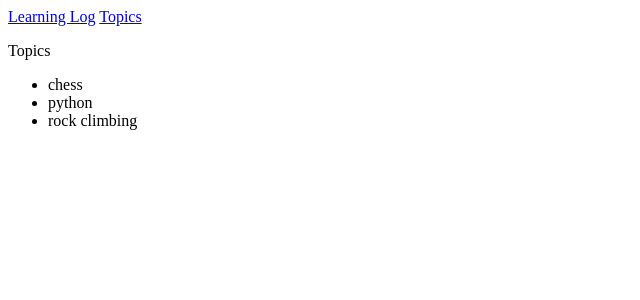
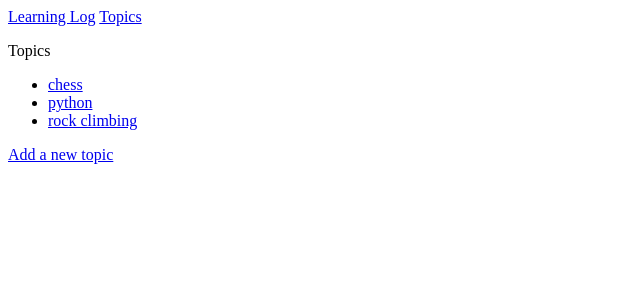
Before and after one commit to Edd1eOS/Learning_log_site, a Django app: page /topics/ in a window 1280 px wide. Shown: the top 300 px of the page, without its empty margins (0-640 px from the left). Run offline with Django 5.2, Linux system fonts and the light colour scheme; data comes from the database, SQL or seed files in the repository; both versions use the stored data as it was after the commit.

Commit message:
Basic_done

```diff
--- a/learning_logs/templates/learning_logs/topics.html
+++ b/learning_logs/templates/learning_logs/topics.html
@@ -6,10 +6,16 @@
 
 <ul>
     {% for topic in topics %}
-      <li>{{topic.text}}</li>
+      <li>
+        <a href="{% url 'learning_logs:topic' topic.id %}">
+        {{topic.text}}</a>
+
+    </li>
+
     {% empty %}
       <li>No topics have been added yet.</li>
     {% endfor %}
 </ul>
 
+<a href="{% url 'learning_logs:new_topic' %}">Add a new topic</a>
 {% endblock content %}
--- a/learning_logs/urls.py
+++ b/learning_logs/urls.py
@@ -7,4 +7,9 @@ urlpatterns = [
     path('', views.index, name='index'),
     #show all topics
     path('topics/', views.topics, name='topics'),
+    path('topics/<int:topic_id>/', views.topic, name='topic'),#把topic_id作为参数传递给topic()，让Django知道要显示哪个主题的页面
+    path('new_topic/', views.new_topic, name='new_topic'),#用于添加新主题的页面
+    path('new_entry/<int:topic_id>/', views.new_entry, name='new_entry'),
+    path('edit_entry/<int:entry_id>/', views.edit_entry, name='edit_entry'),
+
 ]
--- a/learning_logs/views.py
+++ b/learning_logs/views.py
@@ -1,7 +1,8 @@
-from django.shortcuts import render
+from django.shortcuts import render,redirect
 
 from .models import Topic
 
+from .forms import TopicForm,EntryForm,Entry
 def index(request):
     """学习笔记的主页"""
     return render(request, 'learning_logs/index.html') ##告诉Django使用index.html这个模板来生成响应，而index.html这个模板位于learning_logs/templates/learning_logs/index.html，暂时还没有，需要前往创建
@@ -12,3 +13,62 @@ def topics(request):
     topics = Topic.objects.order_by('date_added')
     context = {'topics':topics}
     return render(request, 'learning_logs/topics.html', context)
+
+def topic(request, topic_id):
+    """显示单个主题及其所有的条目"""
+    topic = Topic.objects.get(id=topic_id)
+    entries = topic.entry_set.order_by('-date_added')
+    context = {'topic': topic, 'entries': entries}
+    return render(request, 'learning_logs/topic.html', context)#这一段的逻辑是：首先，根据用户输入的topic_id，从数据库中获取对应的topic对象。然后，根据这个topic对象，获取这个topic下的所有条目，并排序。最后，将这些数据传递给模板，并渲染成HTML页面。
+
+def new_topic(request):
+    """添加新主题"""
+    if request.method != 'POST':
+        #未提交数据：创建一个新表单
+        form = TopicForm()
+    else:
+        #POST提交的数据，对数据进行处理
+        form = TopicForm(request.POST)
+        if form.is_valid():
+            form.save()
+            return redirect('learning_logs:topics')#如果验证成功，就重定向到topics页面
+
+    context = {'form': form}
+    return render(request, 'learning_logs/new_topic.html', context)#创建一个新表单
+
+def new_entry(request, topic_id):
+    """在特定的主题下添加新条目"""
+    topic = Topic.objects.get(id=topic_id)
+
+    if request.method != 'POST':
+        #未提交数据，创建一个空表单
+        form = EntryForm()
+    else:
+        #POST提交数据，对数据进行处理
+        form = EntryForm(data=request.POST)
+        if form.is_valid():
+            new_entry = form.save(commit=False)
+            new_entry.topic = topic
+            new_entry.save()
+            return redirect('learning_logs:topic', topic_id=topic_id)
+
+    context = {'topic': topic, 'form': form}
+    return render(request, 'learning_logs/new_entry.html', context)
+
+def edit_entry(request, entry_id):
+    """编辑既有条目"""
+    entry = Entry.objects.get(id=entry_id)
+    topic = entry.topic
+
+    if request.method != 'POST':
+        #初次请求，使用当前条目填充表单
+        form = EntryForm(instance=entry)
+    else:
+        #POST提交数据，对数据进行处理
+        form = EntryForm(instance=entry, data=request.POST)
+        if form.is_valid():
+            form.save()
+            return redirect('learning_logs:topic', topic_id=topic.id)
+
+    context = {'entry': entry, 'topic': topic, 'form': form}
+    return render(request, 'learning_logs/edit_entry.html', context)
--- a/ll_project/settings.py
+++ b/ll_project/settings.py
@@ -108,7 +108,7 @@ AUTH_PASSWORD_VALIDATORS = [
 
 LANGUAGE_CODE = 'en-us'
 
-TIME_ZONE = 'UTC'
+TIME_ZONE = 'Asia/Shanghai'
 
 USE_I18N = True
 
--- a/ll_project/urls.py
+++ b/ll_project/urls.py
@@ -20,4 +20,7 @@ from django.urls import path,include
 urlpatterns = [
     path('admin/', admin.site.urls),
     path('',include('learning_logs.urls')),#可以理解成访问learning_logs下的urls.py，但是那边暂时没有这个文件，所以要前往创建
+
+
+
 ]
```
Also changed, not shown: learning_logs/forms.py (added, +14 -0 lines), learning_logs/templates/learning_logs/edit_entry.html (added, +15 -0 lines), learning_logs/templates/learning_logs/new_entry.html (added, +13 -0 lines), learning_logs/templates/learning_logs/new_topic.html (added, +10 -0 lines), learning_logs/templates/learning_logs/topic.html (added, +22 -0 lines), db.sqlite3.
